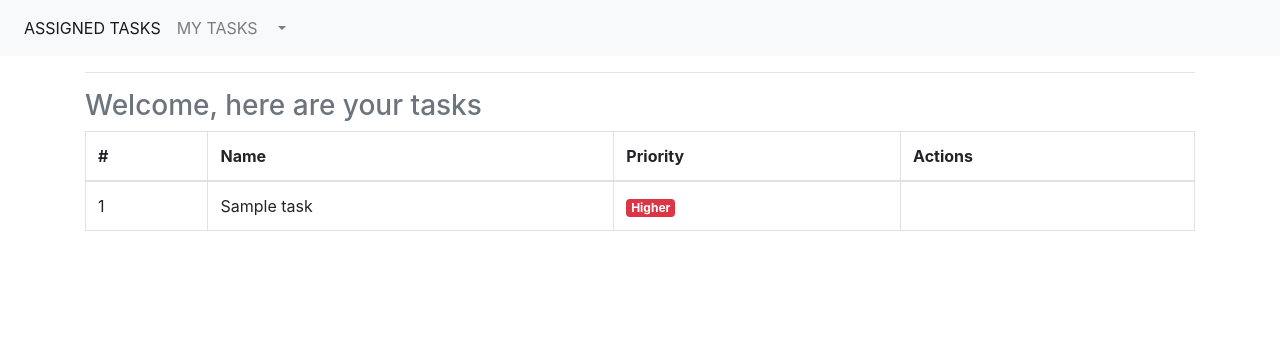
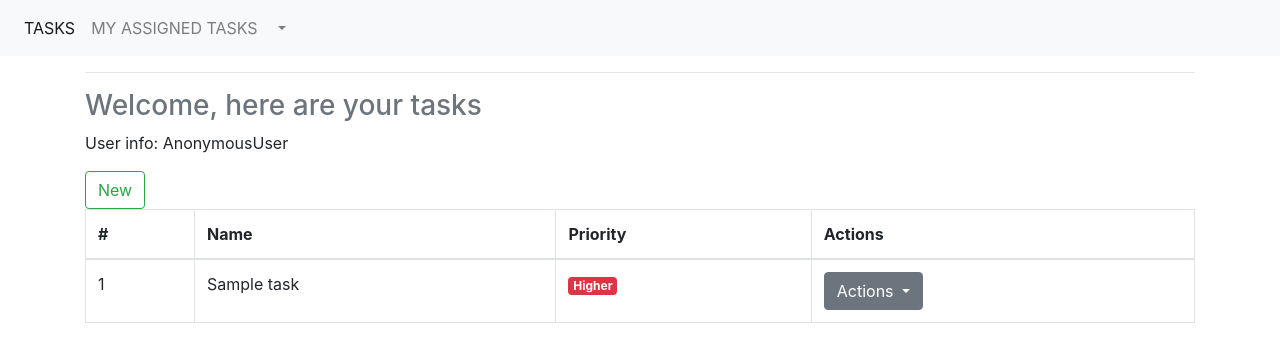
Before and after one commit to jlsicajan/django_v1_11, a Django app: page /tasks/ in a window 1280 px wide. Shown: the top 362 px of the page. Run offline with Django 3.2, Linux system fonts and the light colour scheme; tables that the repository leaves empty hold one stand-in row (values such as "Sample post"); some libraries are stand-ins or nearby versions.

Commit message:
nav changed and info user in the tasks view

```diff
--- a/tasks/models.py
+++ b/tasks/models.py
@@ -18,3 +18,11 @@ class Task(models.Model):
         choices=TASK_PRIORITY,
         default=2,
     )
+
+
+class UserTask(models.Model):
+    def __str__(self):
+        return self.id
+
+    user_id = models.IntegerField()
+    task_id = models.IntegerField()
--- a/tasks/templates/tasks/index.html
+++ b/tasks/templates/tasks/index.html
@@ -5,6 +5,8 @@
         <div class="col-12">
             <hr>
             <h3 class="text-muted">Welcome, here are your tasks</h3>
+            <p>User info: {{ request.user|safe }}</p>
+            <a class="btn btn-outline-success" href="{% url 'tasks:create' %}">New</a>
             <table class="table table-bordered">
                 <thead>
                 <tr>
@@ -29,7 +31,17 @@
                             {% endif %}
                         </td>
                         <td>
-
+                            <div class="dropdown">
+                                <button class="btn btn-secondary dropdown-toggle" type="button" id="dropdownMenuButton"
+                                        data-toggle="dropdown" aria-haspopup="true" aria-expanded="false">
+                                    Actions
+                                </button>
+                                <div class="dropdown-menu" aria-labelledby="dropdownMenuButton">
+                                    <a class="dropdown-item" href="#"><i class="fa fa-trash"></i> Delete</a>
+                                    <a class="dropdown-item" href="#"><i class="fa fa-plus"></i> Assign to user</a>
+                                    <a class="dropdown-item" href="#"><i class="fa fa-edit"></i> Edit</a>
+                                </div>
+                            </div>
                         </td>
                     </tr>
                 {% endfor %}
--- a/tasks/templates/tasks/layouts/app.html
+++ b/tasks/templates/tasks/layouts/app.html
@@ -3,6 +3,9 @@
 <head>
     <meta charset="UTF-8">
     <title>Hello</title>
+    <link rel="stylesheet" href="https://use.fontawesome.com/releases/v5.0.13/css/all.css"
+          integrity="sha384-DNOHZ68U8hZfKXOrtjWvjxusGo9WQnrNx2sqG0tfsghAvtVlRW3tvkXWZh58N9jp" crossorigin="anonymous">
+
     <link rel="stylesheet" href="https://maxcdn.bootstrapcdn.com/bootstrap/4.0.0/css/bootstrap.min.css"
           integrity="sha384-Gn5384xqQ1aoWXA+058RXPxPg6fy4IWvTNh0E263XmFcJlSAwiGgFAW/dAiS6JXm" crossorigin="anonymous">
     {% block head %}
@@ -18,10 +21,10 @@
     <div class="collapse navbar-collapse" id="tasks_navbar">
         <ul class="navbar-nav mr-auto">
             <li class="nav-item active">
-                <a class="nav-link text-uppercase" href="{% url 'tasks:index' %}">Assigned tasks</a>
+                <a class="nav-link text-uppercase" href="{% url 'tasks:index' %}">Tasks</a>
             </li>
             <li class="nav-item">
-                <a class="nav-link text-uppercase" href="{% url 'tasks:my_tasks' %}">My tasks</a>
+                <a class="nav-link text-uppercase" href="{% url 'tasks:my_tasks' %}">My assigned tasks</a>
             </li>
 
             <li class="nav-item dropdown">
--- a/tasks/views.py
+++ b/tasks/views.py
@@ -3,6 +3,7 @@ from django.shortcuts import get_object_or_404, render
 from django.urls import reverse
 from django.views import generic
 from django.utils import timezone
+from django.contrib.auth.decorators import login_required
 
 from .models import Task
 
@@ -28,7 +29,6 @@ class IndexView(generic.ListView):
         """ Return all the tasks """
         return Task.objects.order_by('priority')
 
-
 def my_tasks(request):
     tasks = Task.objects.order_by('priority')
     return render(request, 'tasks/my_tasks/index.html', {'tasks': tasks})
```
Also changed, not shown: tasks/migrations/0002_usertask.py (added), tasks/templates/tasks/my_tasks/index.html (indentation only).
